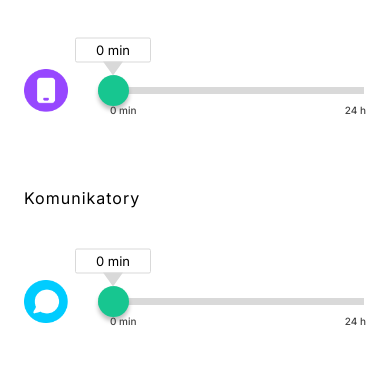
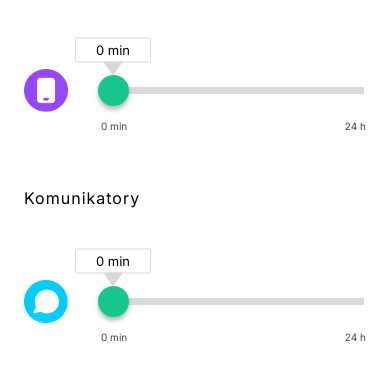
Before and after one commit to morgana54/co2-calculator, a website: page src/index.html in a window 390 px wide. Shown: the part 417-790 px from the top of the page. Drawn offline with nearby package versions, Linux system fonts and the light colour scheme.

Commit message:
adjust slider pseudoelements on mobile

```diff
--- a/src/index.html
+++ b/src/index.html
@@ -294,6 +294,17 @@
 
         .slider-tooltip {
           top: -19px;
+        }
+
+        .slider-wrapper::before {
+          bottom: -20px;
+          left: 5px;
+          font-weight: 400;
+        }
+
+        .slider-wrapper::after {
+          bottom: -20px;
+          font-weight: 400;
         }
       }
 
@@ -1109,6 +1120,7 @@
           const newPosition = 10 - newValue * 0.4;
 
           tooltip.innerHTML = timeConvertA(parseInt(slider.value));
+
           if (newValue > 60) {
             tooltip.style.left = `calc(${newValue}% + (${newPosition}px + 11px))`;
           } else if (newValue > 30) {
```
Also changed, not shown: dist/index.html, dist/index.js.
